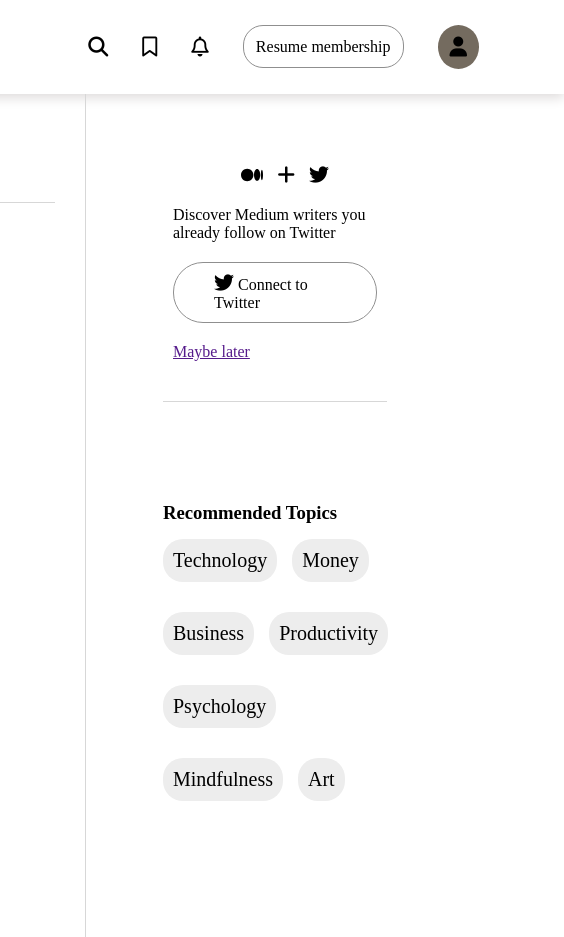
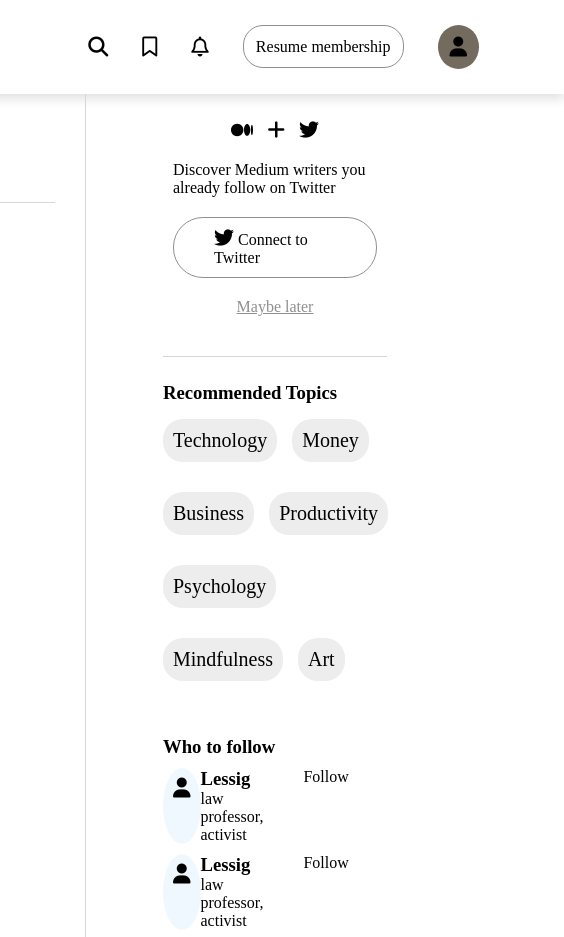
Before and after one commit to LrdVnz/W2P2, a plain HTML site: page index.html in a window 1280 px wide. Shown: the top 937 px of the page, 716-1280 px from the left. Drawn offline with Linux system fonts and the light colour scheme.

Commit message:
Reduced sidebar margins

```diff
--- a/index.html
+++ b/index.html
@@ -335,8 +335,8 @@
                   <span><i class="fa-brands fa-twitter"></i></span>
                   <span>Connect to Twitter</span>
                 </div>
-                <div class="dismiss">
-                  <a href="">Maybe later</a>
+                <div >
+                  <a href="" id="dismiss">Maybe later</a>
                 </div>
            </div>
            <div class="side recommended-topics">
--- a/style.css
+++ b/style.css
@@ -161,6 +161,7 @@ i {
 
 .twitter-ad {
     border-bottom: 1px solid #d7d7d7;
+    align-items: center;
 }
 
 .twitter-logos {
@@ -186,6 +187,10 @@ i {
     vertical-align: middle;
 }
 
+#dismiss{
+    color: #8f8f8f;
+}
+
 .connect {
     border: solid 1px #8f8f8f;
     padding: 10px 40px;
@@ -195,9 +200,8 @@ i {
 .side {
     display: flex;
     flex-direction: column;
-    margin: 50px;
+    margin: 5px 50px;
     padding-bottom: 30px;
-   /* align-items: center;*/
 }
 
 /* recommended topics */
@@ -205,6 +209,7 @@ i {
 .side.recommended-topics{
     width: 80%;
     height: 15%;
+    margin-top: 20px;
 }
 
 .side.recommended-topics h3 {
@@ -239,7 +244,7 @@ i {
 }
 
 .side.who-follow > * {
-    margin-bottom: 30px;
+    margin-bottom: 10px;
 }
 
 .author-presentation {
@@ -276,4 +281,5 @@ i {
 
 #see-all {
     margin: 10px;
+    color: rgb(20, 148, 20);
 }
```
